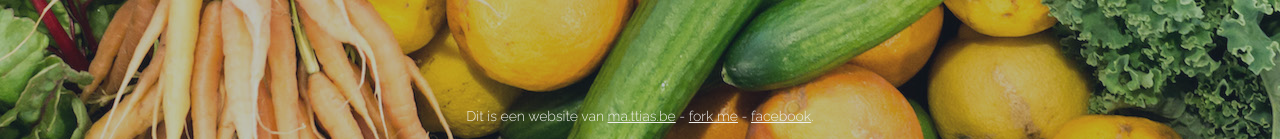
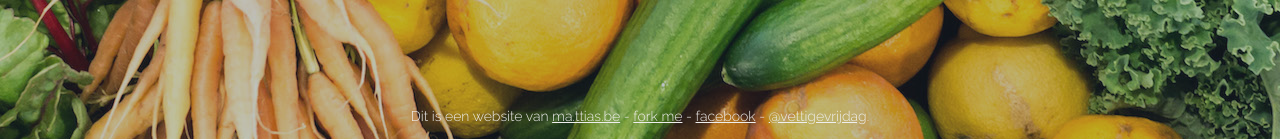
Before and after one commit to mattiasgeniar/vettigevrijdag.be, a PHP site: page / in a window 1280 px wide. Shown: the part 661-800 px from the top of the page. Run offline with PHP 8.4, Linux system fonts and the light colour scheme.

Commit message:
Add twitter link

```diff
--- a/index.php
+++ b/index.php
@@ -79,7 +79,7 @@ $text_intro2    = $page_content['intro2'];
 
   <footer class=" navbar-fixed-bottom">
     <div class="container">
-      <p class="footer_text">Dit is een website van <a href="https://ma.ttias.be" target="_blank">ma.ttias.be</a> - <a href="https://github.com/mattiasgeniar/vettigevrijdag.be" target="_blank">fork me</a> - <a href="https://www.facebook.com/vettigevrijdag.be" target="_blank">facebook</a>.</p>
+      <p class="footer_text">Dit is een website van <a href="https://ma.ttias.be" target="_blank">ma.ttias.be</a> - <a href="https://github.com/mattiasgeniar/vettigevrijdag.be" target="_blank">fork me</a> - <a href="https://www.facebook.com/vettigevrijdag.be" target="_blank">facebook</a> - <a href="https://twitter.com/vettigevrijdag" target="_blank">@vettigevrijdag</a>.</p>
     </div>
   </footer>
 
```
Also changed, not shown: 1 other file.
